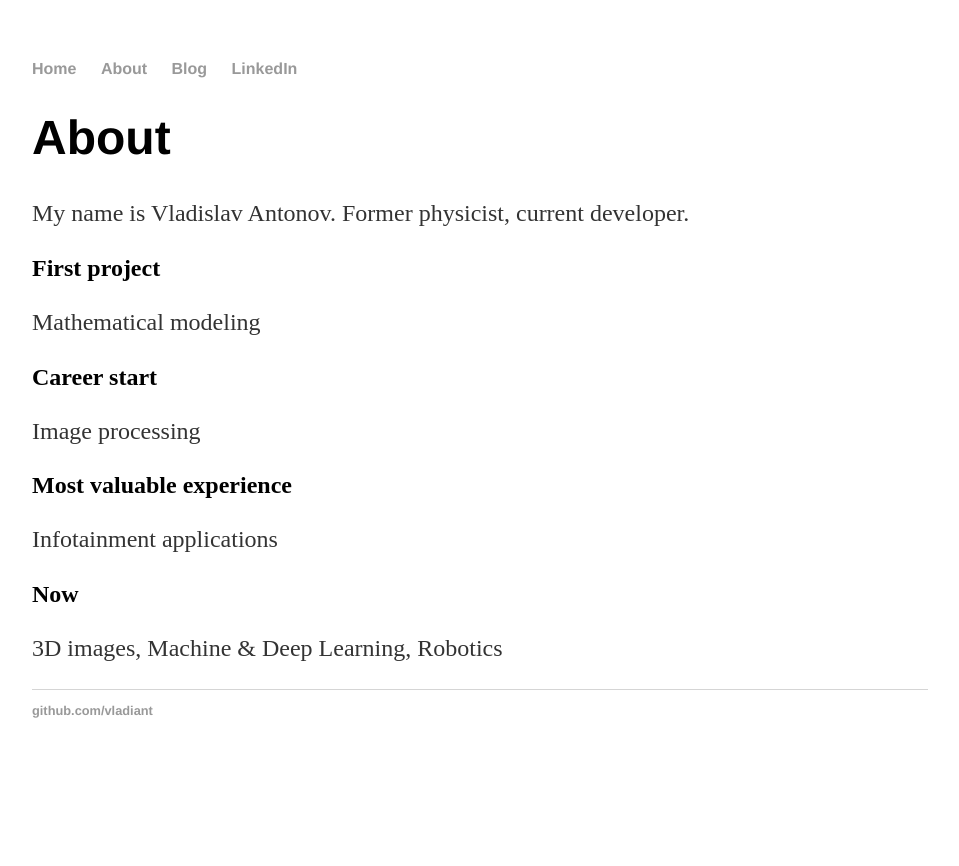
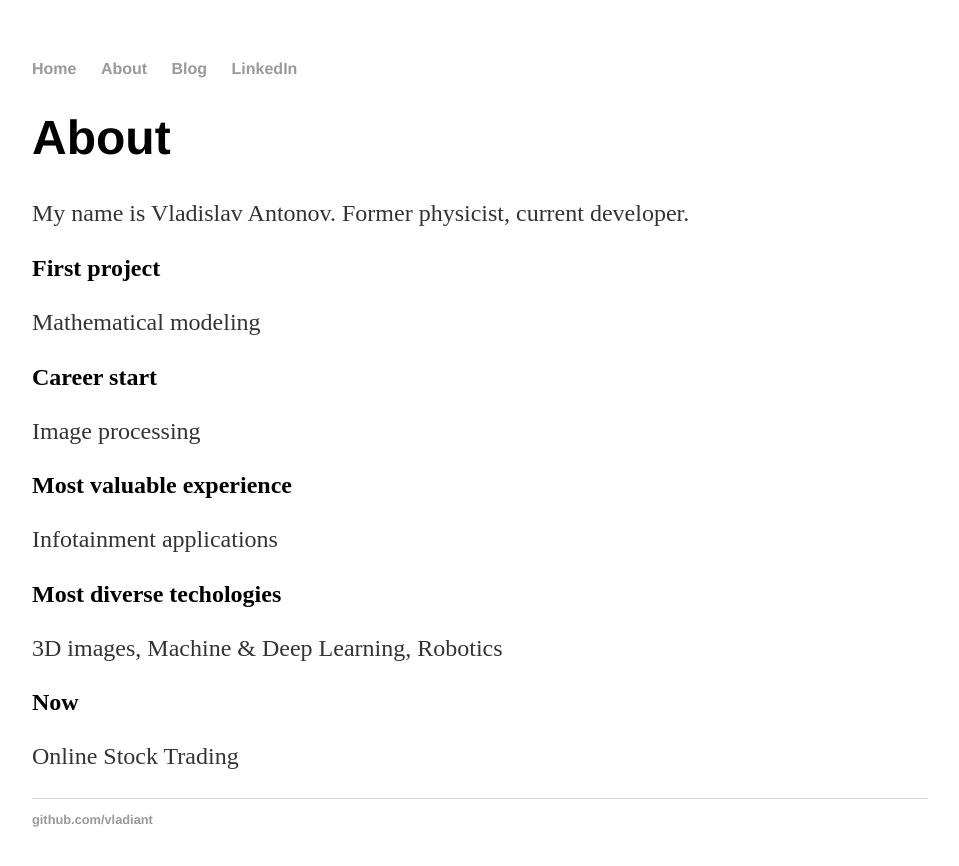
Before and after one commit to vladiant/vladiant.github.io, a Jekyll site: the page built from about/index.html, in a window 1280 px wide. Shown: the top 866 px of the page, without its empty margins (160-1119 px from the left). Built offline with Jekyll 4.4.1, drawn with Linux system fonts in a browser that asks for light colours.

Commit message:
Update description

```diff
--- a/about/index.html
+++ b/about/index.html
@@ -12,6 +12,8 @@ title: About vladiant
     <p>Image processing</p>
   <h2>Most valuable experience</h2>
     <p>Infotainment applications</p>
+  <h2>Most diverse techologies</h2>
+    <p>3D images, Machine & Deep Learning, Robotics</p>
   <h2>Now</h2>
-    <p>3D images, Machine & Deep Learning, Robotics</p>
+    <p>Online Stock Trading</p>
 </div>
```
